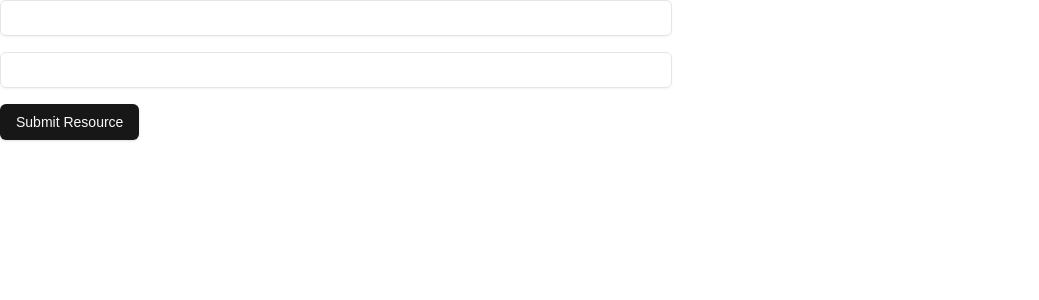
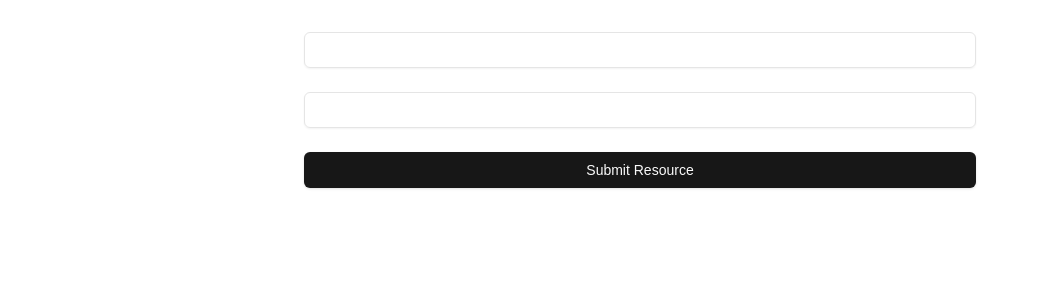
Before and after one commit to szeedneigh/dev-stack, a Next.js app: page /resources/submit in a window 1280 px wide. Shown: the top 300 px of the page, without its empty margins (0-1039 px from the left). Built offline with nearby package versions, Linux system fonts and the light colour scheme.

Commit message:
Feat/ animation

```diff
--- a/src/app/resources/submit/page.tsx
+++ b/src/app/resources/submit/page.tsx
@@ -1,43 +1,48 @@
-'use client'
+"use client";
 
-import { useForm } from 'react-hook-form'
-import { zodResolver } from '@hookform/resolvers/zod'
-import { resourceSchema } from '@/lib/utils/validation'
-import { Button } from '@/components/ui/button'
-import { Input } from '@/components/ui/input'
-
+import { useForm } from "react-hook-form";
+import { zodResolver } from "@hookform/resolvers/zod";
+import { resourceSchema } from "@/lib/utils/validation";
+import { Button } from "@/components/ui/button";
+import { Input } from "@/components/ui/input";
+import { motion } from "framer-motion";
 
 export default function SubmitPage() {
   const form = useForm({
     resolver: zodResolver(resourceSchema),
     defaultValues: {
-      title: '',
-      url: '',
-      category: '',
-      tags: '',
-      description: ''
-    }
-  })
+      title: "",
+      url: "",
+      category: "",
+      tags: [],
+      description: "",
+    },
+  });
 
   const onSubmit = async (data) => {
     try {
-      const response = await fetch('/api/resources', {
-        method: 'POST',
-        headers: { 'Content-Type': 'application/json' },
-        body: JSON.stringify(data)
-      })
-      if (!response.ok) throw new Error('Submission failed')
-        form.reset()
+      const response = await fetch("/api/resources", {
+        method: "POST",
+        headers: { "Content-Type": "application/json" },
+        body: JSON.stringify(data),
+      });
+      if (!response.ok) throw new Error("Submission failed");
+      form.reset();
     } catch (error) {
-      console.error('Submission error:', error)
+      console.error("Submission error:", error);
     }
-  }
+  };
 
   return (
-    <form onSubmit={form.handleSubmit(onSubmit)} className="space-y-4 max-w-2xl">
+    <motion.div
+      initial={{ opacity: 0, y: 20 }}
+      animate={{ opacity: 1, y: 0 }}
+      className="max-w-2xl mx-auto py-8"
+    >
+      <form onSubmit={form.handleSubmit(onSubmit)} className="space-y-6">
         <Input
           label="Title"
-        {...form.register('title')}
+          {...form.register("title")}
           error={form.formState.errors.title}
         />
         <Input
@@ -46,9 +51,15 @@ export default function SubmitPage() {
           {...form.register('url')}
           error={form.formState.errors.url}
         />
-      <Button type="submit" loading={form.formState.isSubmitting}>
+        <Button
+          type="submit"
+          className="w-full"
+          whileHover={{ scale: 1.02 }}
+          whileTap={{ scale: 0.98 }}
+        >
           Submit Resource
         </Button>
       </form>
-  )
+    </motion.div>
+  );
 }
```
Lines whose indentation alone changed are shown as unchanged.
